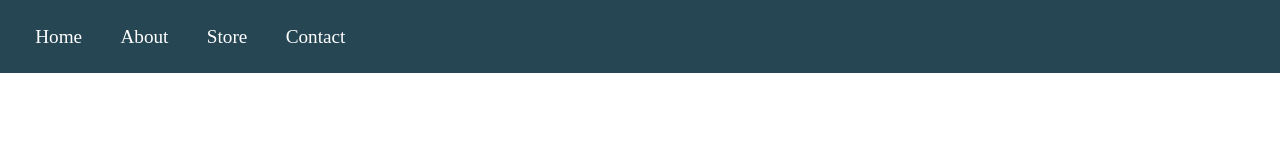
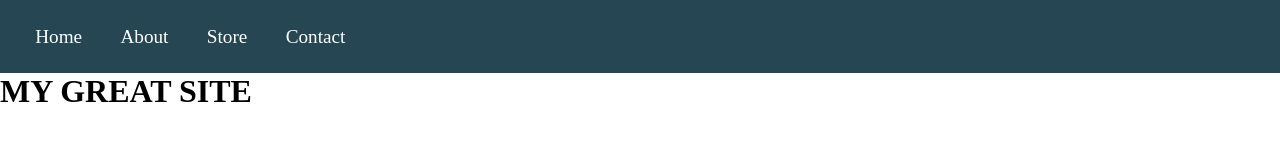
Before and after one commit to BobbyHen/GA-GTM-Project, a plain HTML site: page index.html in a window 1280 px wide. Drawn offline with Linux system fonts and the light colour scheme.

Commit message:
Added placeholder content

```diff
--- a/index.html
+++ b/index.html
@@ -19,7 +19,7 @@
         </nav>
     </header>
     <main>
-
+        <h1>MY GREAT SITE</h1>
     </main>
     <aside></aside>
     </footer>
```
